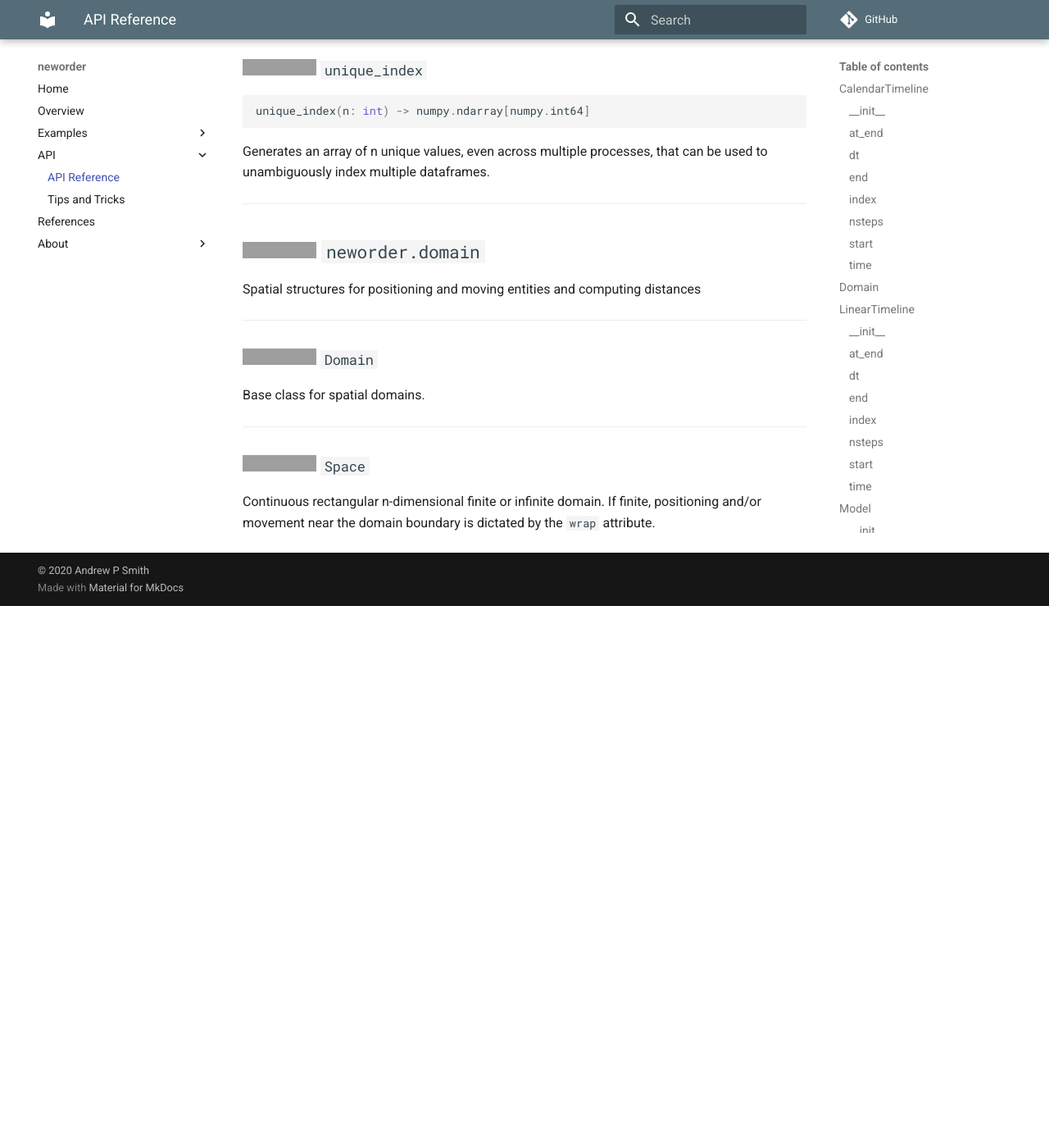
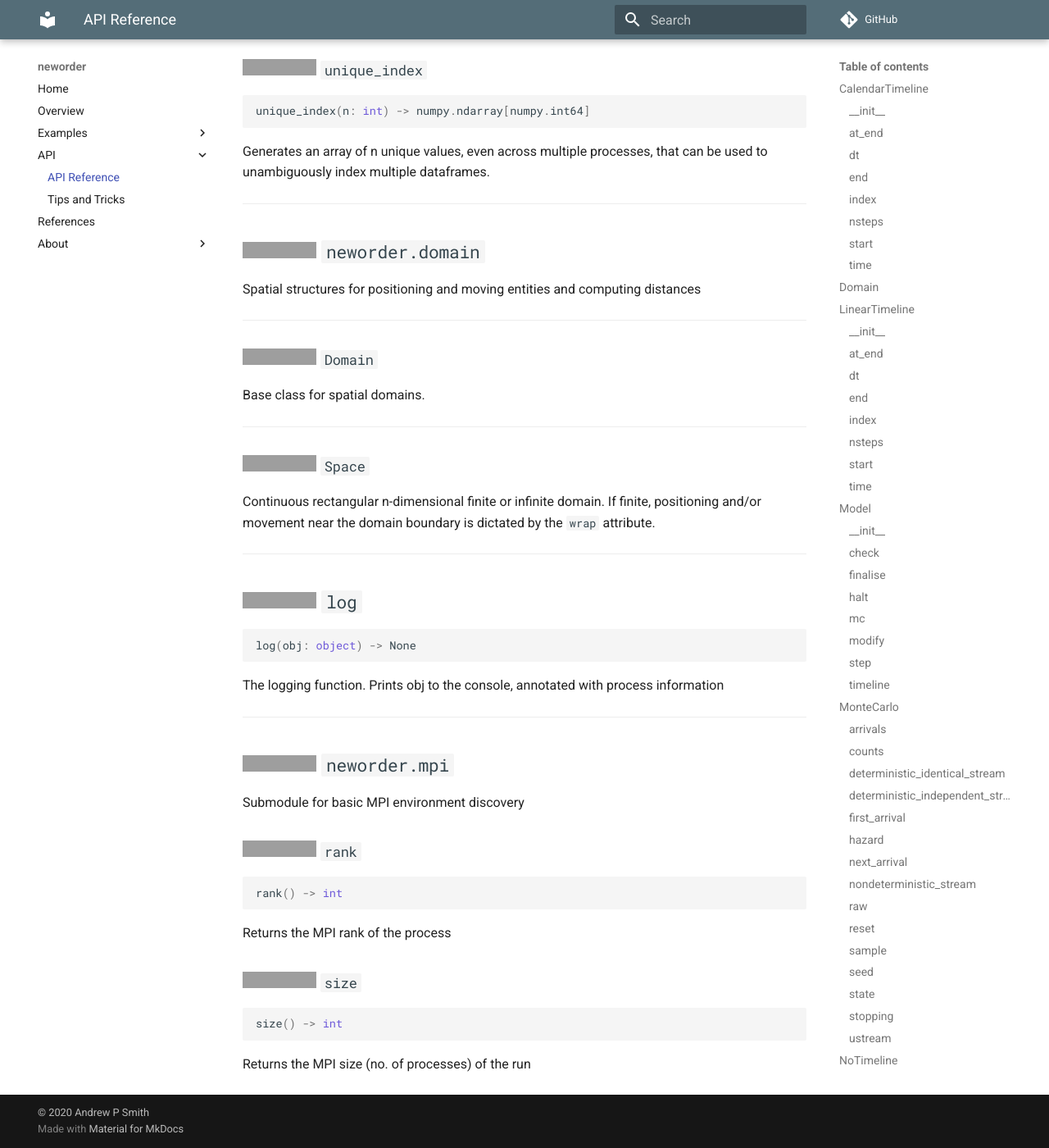
Before and after one commit to virgesmith/neworder, an MkDocs documentation site: the page built from docs/api.md, in a window 1280 px wide and 1400 px high, scrolled down 13346 px. Shown: the whole window at 82% size. Built offline with MkDocs 1.6.1 and Material for MkDocs 9.7.7, drawn with Linux system fonts in a browser that asks for light colours; comment, search, counter and statistics services are not loaded; before the commit the page ends 14085 px from its top, so only the background shows below that; grey boxes are pictures that could not be loaded.

````diff
--- a/docs/api.md
+++ b/docs/api.md
@@ -804,3 +804,41 @@ Base class for spatial domains.
 Continuous rectangular n-dimensional finite or infinite domain.
 If finite, positioning and/or movement near the domain boundary is
 dictated by the `wrap` attribute.
+
+---
+
+## ![function](https://img.shields.io/badge/-function-red) `log`
+
+```python
+log(obj: object) -> None
+```
+
+
+The logging function. Prints obj to the console, annotated with process information
+
+
+---
+
+## ![module](https://img.shields.io/badge/-module-blue) `neworder.mpi`
+
+
+Submodule for basic MPI environment discovery
+
+### ![function](https://img.shields.io/badge/-function-red) `rank`
+
+```python
+rank() -> int
+```
+
+
+Returns the MPI rank of the process
+
+
+### ![function](https://img.shields.io/badge/-function-red) `size`
+
+```python
+size() -> int
+```
+
+
+Returns the MPI size (no. of processes) of the run
````
Also changed, not shown: README.md (+2 -2 lines), docs-requirements.txt (deleted, +0 -7 lines), docs/examples/boids.md (+7 -7 lines), requirements-developer.txt (+37 -28 lines), 7 other files.
